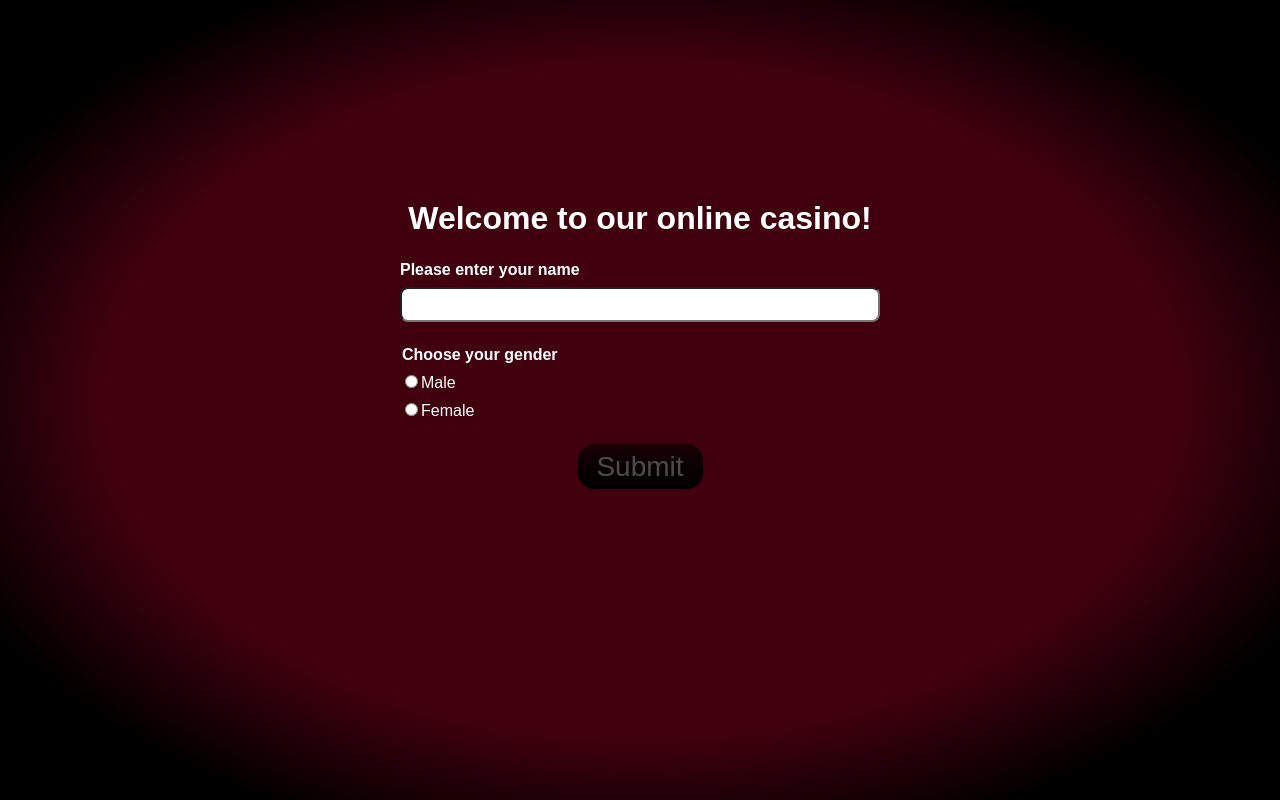
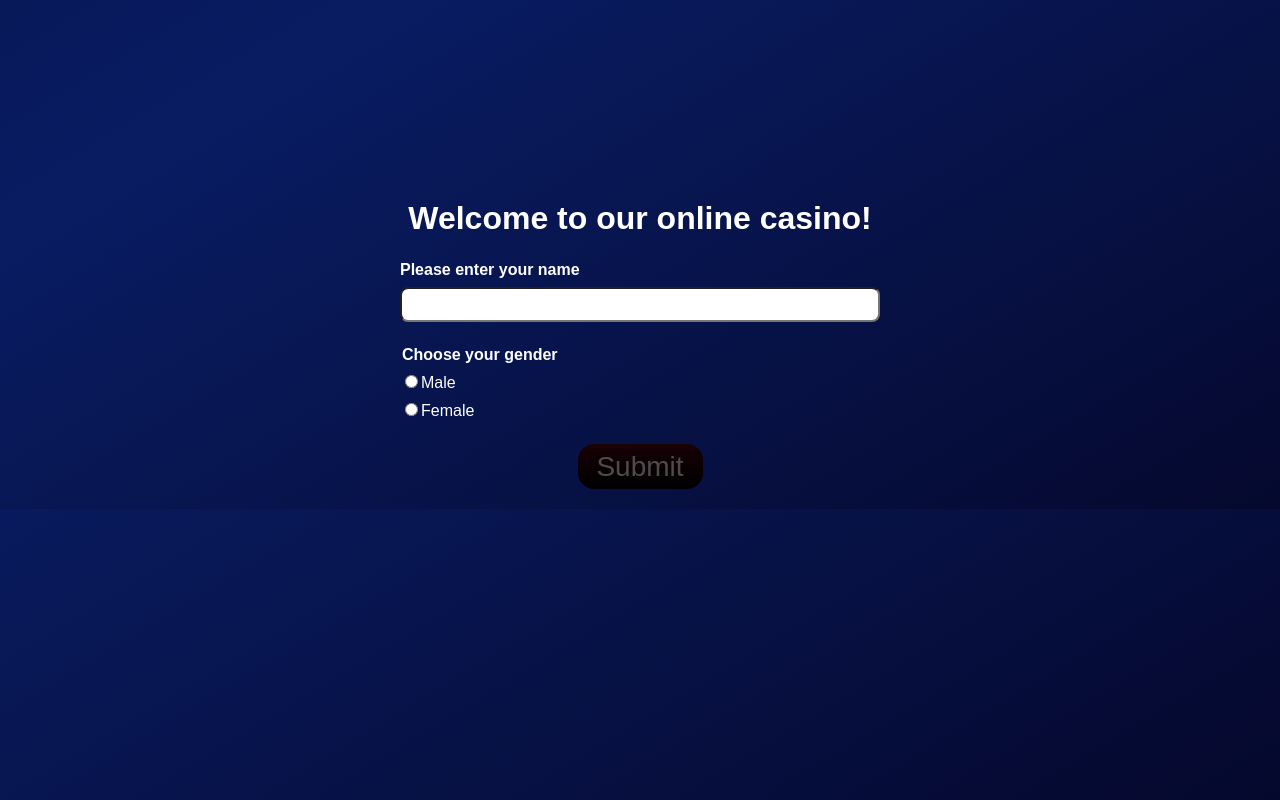
Before and after one commit to tatianakharitonovich/Poker-Game, a React (Create React App) app: page / in a window 1280 px wide. Built offline with nearby package versions, Linux system fonts and the light colour scheme.

Commit message:
feat: add App styles

```diff
--- a/src/App.css
+++ b/src/App.css
@@ -22,6 +22,20 @@ img {
 .App-wrap {
 	position: relative;
 	width: 100%;
-	height: 100%;
-	background-image: radial-gradient(#40000e 60%, #000000 82%);
+    min-height: 100%;
+	background: linear-gradient(149deg, rgb(3 1 26) 0%, #091c62 60%, rgb(209 208 211) 42%, #091c62 60%, rgb(3 1 26) 100%);
+	animation: gradient 6s infinite linear;
+    background-size: 400%;
 }
+
+@keyframes gradient {
+    0% {
+        background-position: 100% 0%;
+    }
+    50% {
+        background-position: 0% 100%;
+    }
+    100% {
+        background-position: 100% 0%;
+    }
+}
--- a/src/App.tsx
+++ b/src/App.tsx
@@ -11,7 +11,7 @@ export const App: React.FC = () => {
 
     return (
         <div className="App">
-            <div className="App-wrap">
+            <div className="App-wrap" style={{ height: isSubmit ? "100%" : "auto" }}>
                 {!isSubmit ?
                     (
                         <RegistrationForm
```
